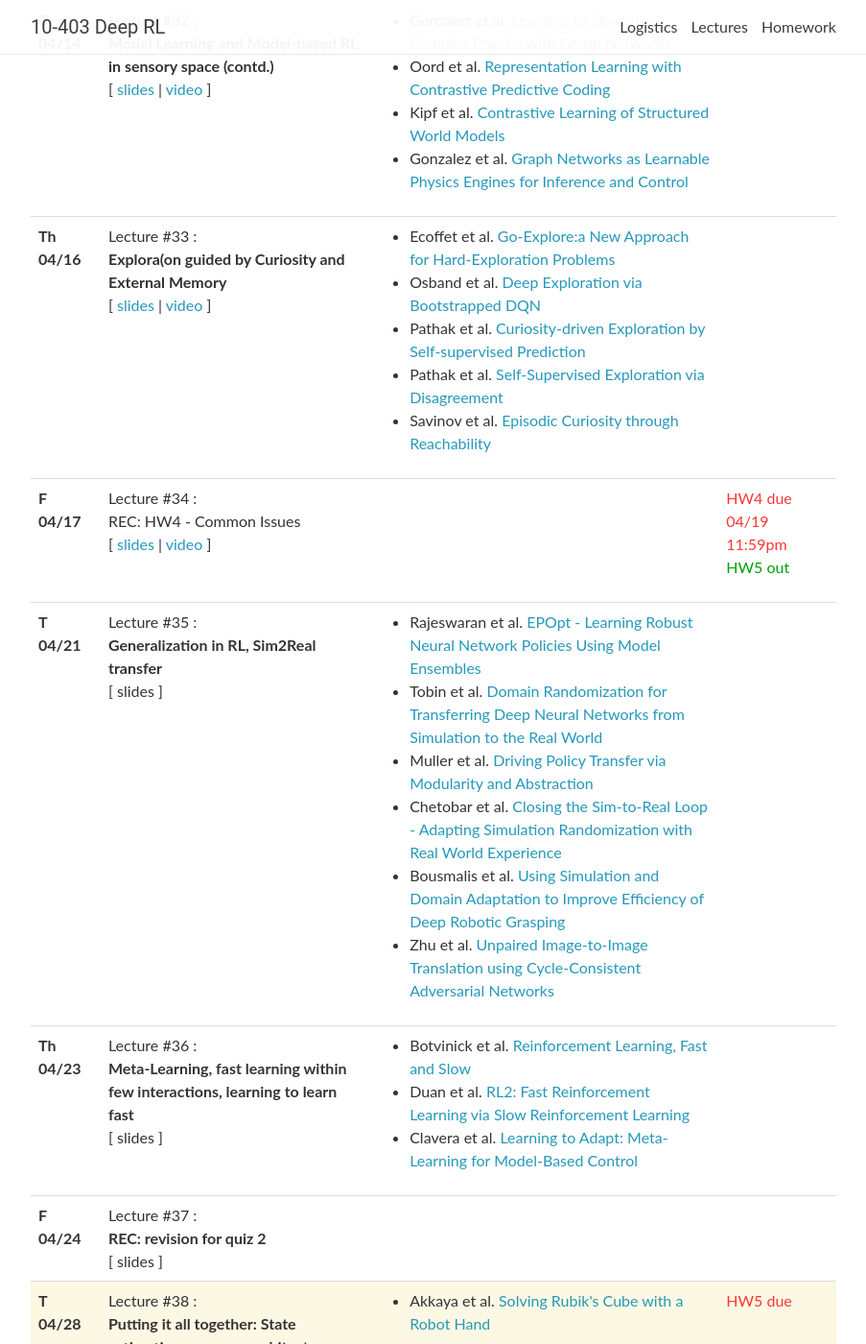
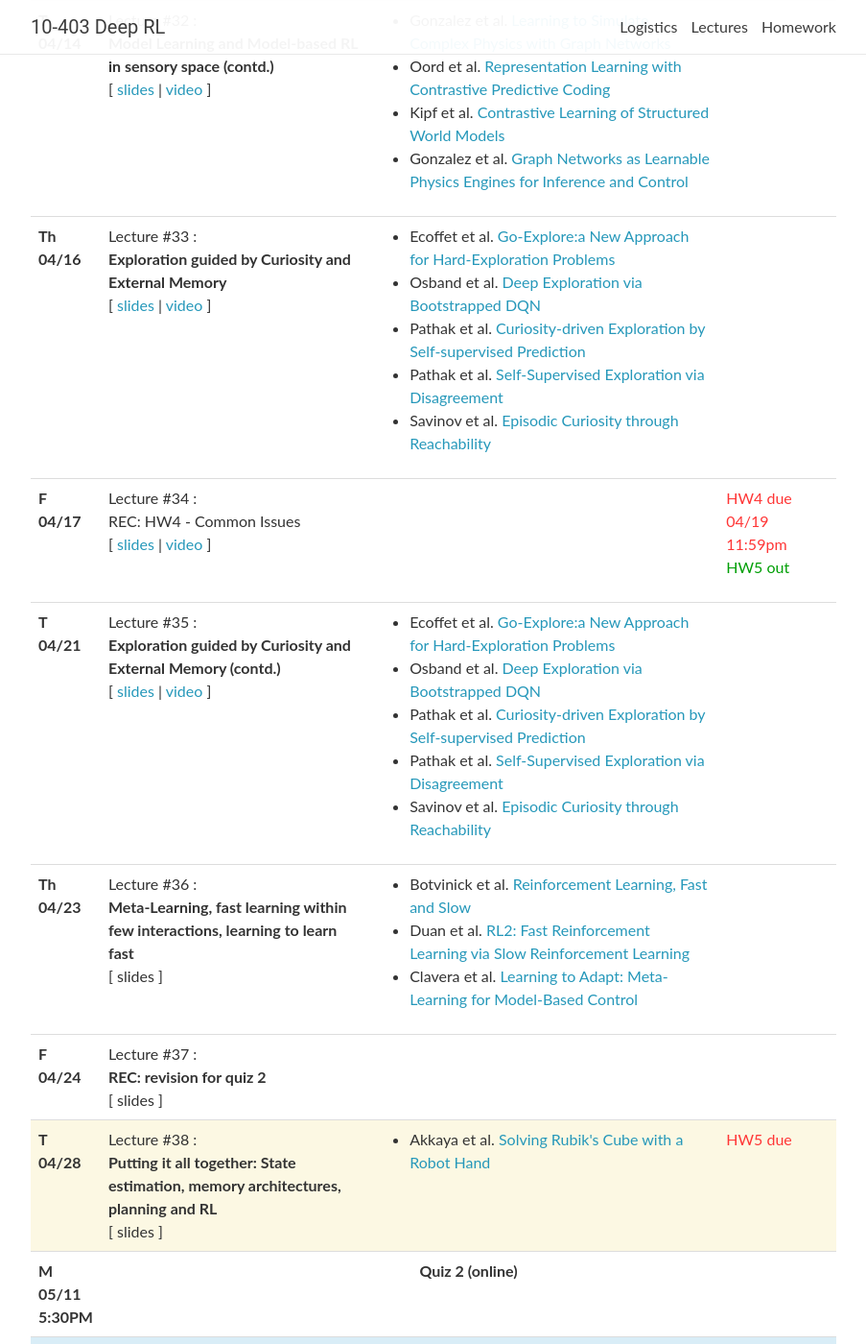
Before and after one commit to cmudeeprl/Spring202010403website, a Jekyll site: the page built from _pages/lectures.md, in a window 1280 px wide and 1400 px high, scrolled down 5324 px. Shown: the whole window at 96% size, without its empty margins (188-1091 px from the left). Built offline with Jekyll 4.4.1, drawn with Linux system fonts in a browser that asks for light colours; nearby versions of some CDN libraries; comment, search, counter and statistics services are not loaded.

Commit message:
updated lecture 04/21

```diff
--- a/_data/lectures.yml
+++ b/_data/lectures.yml
@@ -545,7 +545,7 @@
 - date: Th 04/16
   lecturer:
   title: >
-    <strong>Explora(on guided by Curiosity and External Memory</strong>
+    <strong>Exploration guided by Curiosity and External Memory</strong>
   slides: https://cmudeeprl.github.io/Spring202010403website/assets/lectures/s20_lecture21.pdf
   video: https://scs.hosted.panopto.com/Panopto/Pages/Viewer.aspx?id=3631efb3-9352-4e4f-9d57-aba200206a71
   notes:
@@ -596,21 +596,35 @@
     <span class="deadline">HW4 due 04/19 11:59pm</span> <br>
     <span class="event">HW5 out</span>
 
+# - date: T 04/21
+#   lecturer:
+#   title: >
+#     <strong>Generalization in RL, Sim2Real transfer</strong>
+#   slides: https://cmudeeprl.github.io/Spring202010403website/assets/lectures/s20_lecture22.pdf
+#   video: https://scs.hosted.panopto.com/Panopto/Pages/Viewer.aspx?id=697ded96-c212-4527-849d-aba700aef50a
+#   notes:
+#   readings:
+#     - Rajeswaran et al. <a href="https://arxiv.org/abs/1610.01283" target="_blank">EPOpt - Learning Robust Neural Network Policies Using Model Ensembles</a>
+#     - Tobin et al. <a href="https://arxiv.org/abs/1703.06907" target="_blank">Domain Randomization for Transferring Deep Neural Networks from Simulation to the Real World</a>
+#     - Muller et al. <a href="https://arxiv.org/abs/1804.09364" target="_blank">Driving Policy Transfer via Modularity and Abstraction</a>
+#     - Chetobar et al. <a href="https://arxiv.org/abs/1810.05687" target="_blank">Closing the Sim-to-Real Loop - Adapting Simulation Randomization with Real World Experience</a>
+#     - Bousmalis et al. <a href="https://arxiv.org/abs/1709.07857" target="_blank">Using Simulation and Domain Adaptation to Improve Efficiency of Deep Robotic Grasping</a>
+#     - Zhu et al. <a href="https://arxiv.org/abs/1703.10593" target="_blank">Unpaired Image-to-Image Translation using Cycle-Consistent Adversarial Networks</a>
+#   logistics:
 
 - date: T 04/21
   lecturer:
   title: >
-    <strong>Generalization in RL, Sim2Real transfer</strong>
-  # slides: https://cmudeeprl.github.io/Spring202010403website/assets/lectures/lecture_21.pdf
-  # video: https://scs.hosted.panopto.com/Panopto/Pages/Viewer.aspx?id=009effc6-07f3-4f77-a159-ab0401168eb3
+    <strong>Exploration guided by Curiosity and External Memory (contd.)</strong>
+  slides: https://cmudeeprl.github.io/Spring202010403website/assets/lectures/s20_lecture22.pdf
+  video: https://scs.hosted.panopto.com/Panopto/Pages/Viewer.aspx?id=697ded96-c212-4527-849d-aba700aef50a
   notes:
   readings:
-    - Rajeswaran et al. <a href="https://arxiv.org/abs/1610.01283" target="_blank">EPOpt - Learning Robust Neural Network Policies Using Model Ensembles</a>
-    - Tobin et al. <a href="https://arxiv.org/abs/1703.06907" target="_blank">Domain Randomization for Transferring Deep Neural Networks from Simulation to the Real World</a>
-    - Muller et al. <a href="https://arxiv.org/abs/1804.09364" target="_blank">Driving Policy Transfer via Modularity and Abstraction</a>
-    - Chetobar et al. <a href="https://arxiv.org/abs/1810.05687" target="_blank">Closing the Sim-to-Real Loop - Adapting Simulation Randomization with Real World Experience</a>
-    - Bousmalis et al. <a href="https://arxiv.org/abs/1709.07857" target="_blank">Using Simulation and Domain Adaptation to Improve Efficiency of Deep Robotic Grasping</a>
-    - Zhu et al. <a href="https://arxiv.org/abs/1703.10593" target="_blank">Unpaired Image-to-Image Translation using Cycle-Consistent Adversarial Networks</a>
+    - Ecoffet et al. <a href="https://arxiv.org/abs/1901.10995" target="_blank">Go-Explore:a New Approach for Hard-Exploration Problems</a>
+    - Osband et al. <a href="https://arxiv.org/abs/1602.04621" target="_blank">Deep Exploration via Bootstrapped DQN</a>
+    - Pathak et al. <a href="https://pathak22.github.io/noreward-rl/resources/icml17.pdf" target="_blank">Curiosity-driven Exploration by Self-supervised Prediction</a>
+    - Pathak et al. <a href="https://pathak22.github.io/exploration-by-disagreement//" target="_blank">Self-Supervised Exploration via Disagreement</a>
+    - Savinov et al. <a href="https://arxiv.org/abs/1810.02274/" target="_blank">Episodic Curiosity through Reachability</a>
   logistics:
 
 
```
Also changed, not shown: 1 other file.
